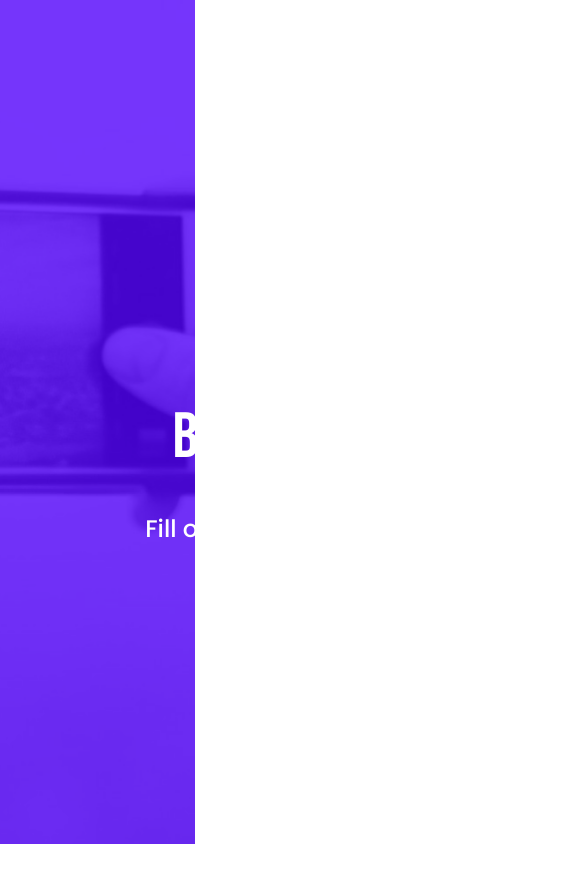
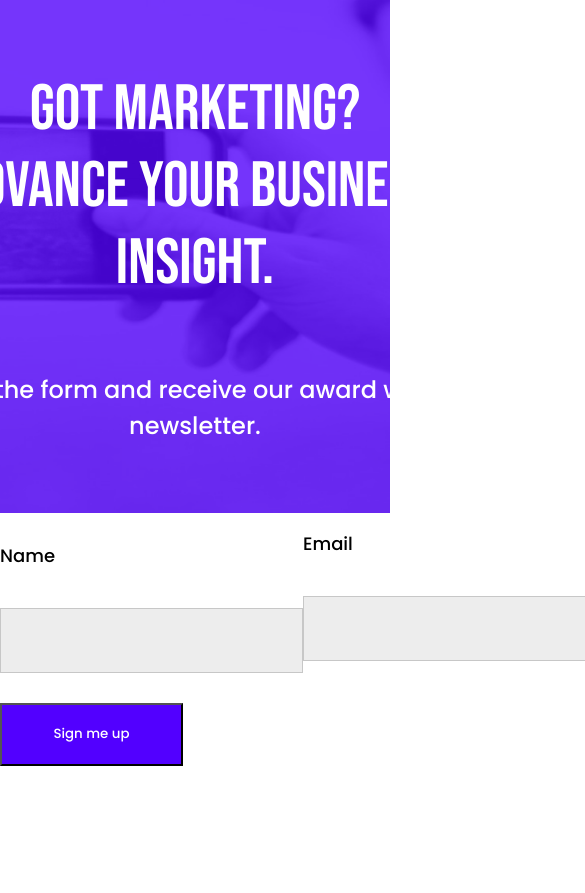
Before and after one commit to GerardoGomezG/LandingPage, a website: page index.html in a window 390 px wide. Shown: the top 893 px of the page, 585 px wide, since content can reach past the window. Before the commit the page ends 844 px from the top, so only its background shows below. Drawn offline with Linux system fonts and the light colour scheme.

Commit message:
Fix large and small screen display

```diff
--- a/index.html
+++ b/index.html
@@ -9,7 +9,9 @@
         <link rel="preconnect" href="https://fonts.gstatic.com" crossorigin>
         <link rel="preconnect" href="https://fonts.gstatic.com" crossorigin>
         <link href="https://fonts.googleapis.com/css2?family=Bebas+Neue&family=Poppins:wght@500&display=swap" rel="stylesheet">
-        <link rel="stylesheet" href="styles.css">
+        <link rel="stylesheet" media="screen and (min-width: 1008px)" href="largescreen.css">
+        <link rel="stylesheet" media="screen and (min-width: 768px) and (max-width: 1007px)" href="smallscreen.css">
+        <link rel="stylesheet" media="screen and (max-width: 767px)" href="mobilescreen.css">
     </head>
     <body>
         <div class="main-container">
@@ -29,6 +31,8 @@
                 <div class="email-container">
                     <label for="email">Email</label><br>
                     <input type="email" id="email" required><br>
+                </div>
+                <div class="button-container">
                     <button type="submit" value="submit">Sign me up</button>
                 </div>
             </form>
--- a/styles.css
+++ b/largescreen.css
@@ -22,45 +22,56 @@ p {
 }
 
 .container1 { /* Contains background image and text-container */
+  display: flex;
+  flex-direction: column;
   height: 100vh;
   width: 50vw;
   color: #fff;
   text-align: right;
+  align-items: center;
+  justify-content: center;
   background-image: url(./images/large.png); /* Changes with screen size */
   background-size: cover;
 }
 
 .text-container1 {
-  position: absolute;
+  display: flex;
+  align-items: center;
   width: 423px;
-  height: 239px;
-  left: 104px;
-  top: 245px;
+  height: 439px;
 }
 
 .text-container2 {
-  position: absolute;
+  display: flex;
+  align-items: baseline;
   width: 423px;
   height: 90px;
-  left: 104px;
-  top: 511px;
 }
 
 .container2 {
+  display: flex;
+  flex-direction: column;
   height: 100vh;
   width: 50vw;
+  align-items: center;
+  justify-content: center;
 }
 
 .name-container {
-  position: absolute;
-  top: 235px;
-  left: 734px;
+  display: flex;
+  flex-direction: column;
+  margin-bottom: 30px;
 }
 
 .email-container {
-  position: absolute;
-  top: 381px;
-  left: 734px;
+  display: flex;
+  flex-direction: column;
+  margin-bottom: 30px;
+}
+
+.button-container {
+  width: 422px;
+  height: 65px;
 }
 
 label {
@@ -79,7 +90,6 @@ input {
 }
 
 button {
-  margin-top: 50px;
   color: #fff;
   background-color: #5200ff;
   width: 183px;
--- /dev/null
+++ b/mobilescreen.css
@@ -0,0 +1,102 @@
+* {
+  margin: 0;
+  padding: 0;
+  font-family: 'Poppins', sans-serif;
+}
+
+h1 {
+  font-family: 'Bebas Neue', cursive;
+  font-size: 64px;
+  font-weight: 400;
+  line-height: 77px;
+}
+
+p {
+  font-weight: 500;
+  font-size: 24px;
+  line-height: 36px;
+}
+
+.main-container {
+  display: grid;
+}
+
+.container1 { /* Contains background image and text-container */
+  display: flex;
+  flex-direction: column;
+  height: max-content;
+  width: 100vw;
+  color: #fff;
+  text-align: center;
+  align-items: center;
+  background-image: url(./images/small.png);
+  background-size: cover;
+}
+
+.text-container1 {
+  display: flex;
+  align-items: center;
+  width: 642px;
+  height: 212px;
+  padding-top: 5em;
+  padding-bottom: 5em;
+}
+
+.text-container2 {
+  display: flex;
+  width: 641px;
+  height: 61px;
+  padding-bottom: 5em;
+}
+
+.container2 {
+  display: grid;
+  grid-template-columns: 1fr 1fr;
+  grid-template-rows: 1fr 1fr;
+  justify-content: space-around;
+  height: 45vh;
+  width: 100vw;
+}
+
+.name-container {
+  display: flex;
+  flex-direction: column;
+  align-self: center;
+  justify-self: center;
+}
+
+.email-container {
+  display: flex;
+  flex-direction: column;
+  align-self: center;
+  justify-self: center;
+}
+
+.button-container {
+  display: flex;
+  width: 303px;
+  height: 92px;
+  justify-self: center;
+}
+
+label {
+  font-weight: 500;
+  font-size: 18px;
+  line-height: 27px;
+}
+
+input {
+  margin-top: 14px;
+  width: 303px;
+  height: 65px;
+  box-sizing: border-box;
+  background-color: #ededed;
+  border: 1px solid #c7c7c7;
+}
+
+button {
+  color: #fff;
+  background-color: #5200ff;
+  width: 183px;
+  height: 63px;
+}
--- /dev/null
+++ b/smallscreen.css
@@ -0,0 +1,101 @@
+* {
+  margin: 0;
+  padding: 0;
+  font-family: 'Poppins', sans-serif;
+}
+
+h1 {
+  font-family: 'Bebas Neue', cursive;
+  font-size: 64px;
+  font-weight: 400;
+  line-height: 77px;
+}
+
+p {
+  font-weight: 500;
+  font-size: 24px;
+  line-height: 36px;
+}
+
+.main-container {
+  display: grid;
+}
+
+.container1 { /* Contains background image and text-container */
+  display: flex;
+  flex-direction: column;
+  height: max-content;
+  width: 100vw;
+  color: #fff;
+  text-align: center;
+  align-items: center;
+  background-image: url(./images/small.png);
+  background-size: cover;
+}
+
+.text-container1 {
+  display: flex;
+  align-items: center;
+  width: 642px;
+  height: 212px;
+  padding-top: 5em;
+  padding-bottom: 5em;
+}
+
+.text-container2 {
+  display: flex;
+  width: 641px;
+  height: 61px;
+  padding-bottom: 5em;
+}
+
+.container2 {
+  display: grid;
+  grid-template-columns: 1fr 1fr;
+  grid-template-rows: 1fr 1fr;
+  height: 45vh;
+  width: 100vw;
+}
+
+.name-container {
+  display: flex;
+  flex-direction: column;
+  align-self: center;
+  justify-self: center;
+}
+
+.email-container {
+  display: flex;
+  flex-direction: column;
+  align-self: center;
+  justify-self: center;
+}
+
+.button-container {
+  display: flex;
+  width: 303px;
+  height: 92px;
+  justify-self: center;
+}
+
+label {
+  font-weight: 500;
+  font-size: 18px;
+  line-height: 27px;
+}
+
+input {
+  margin-top: 14px;
+  width: 303px;
+  height: 65px;
+  box-sizing: border-box;
+  background-color: #ededed;
+  border: 1px solid #c7c7c7;
+}
+
+button {
+  color: #fff;
+  background-color: #5200ff;
+  width: 183px;
+  height: 63px;
+}
```
Also changed, not shown: 1 other file.
